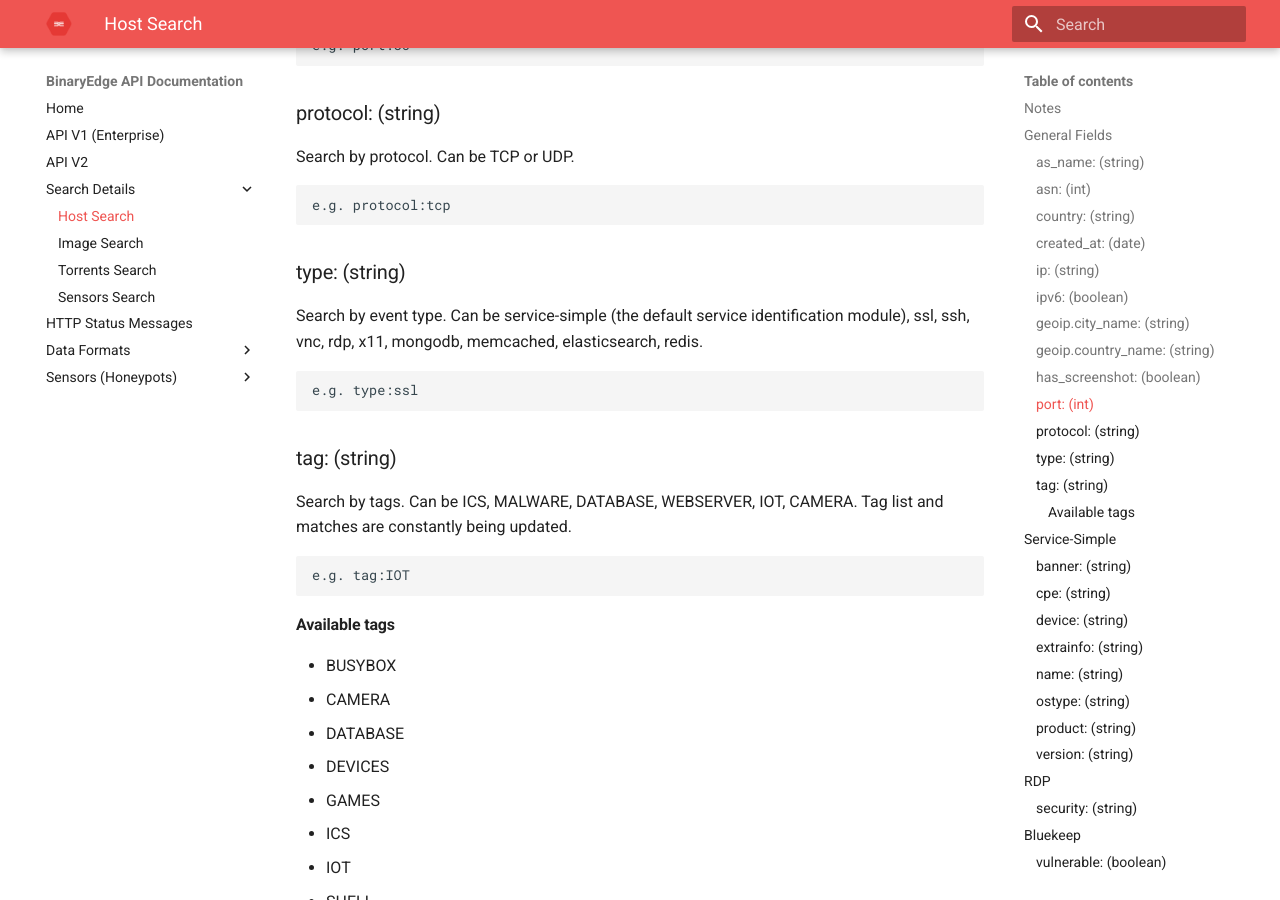
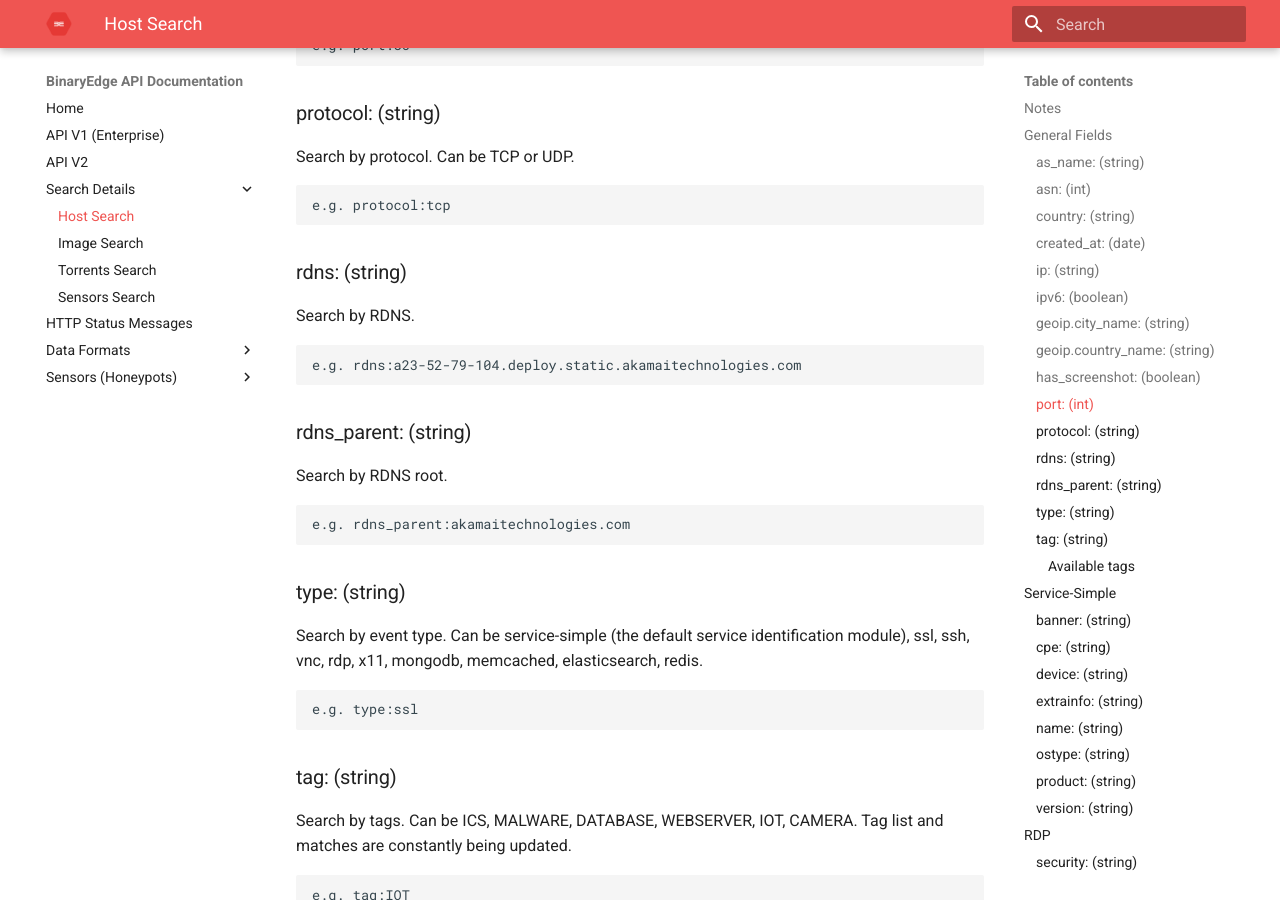
Before and after one commit to igama/docs.binaryedge.io, an MkDocs documentation site: the page built from docs/search.md, in a window 1280 px wide and 900 px high, scrolled down 2506 px. Built offline with MkDocs 1.6.1 and Material for MkDocs 9.7.7, drawn with Linux system fonts in a browser that asks for light colours.

Commit message:
added rdns to search docs

```diff
--- a/docs/search.md
+++ b/docs/search.md
@@ -78,6 +78,16 @@ Search by port number.
 Search by protocol. Can be TCP or UDP.
 
     e.g. protocol:tcp
+
+### rdns: (string)
+Search by RDNS.
+
+    e.g. rdns:a23-52-79-104.deploy.static.akamaitechnologies.com
+
+### rdns_parent: (string)
+Search by RDNS root.
+
+    e.g. rdns_parent:akamaitechnologies.com
 
 ### type: (string)
 Search by event type. Can be service-simple (the default service identification module), ssl, ssh, vnc, rdp, x11, mongodb, memcached, elasticsearch, redis.
```
